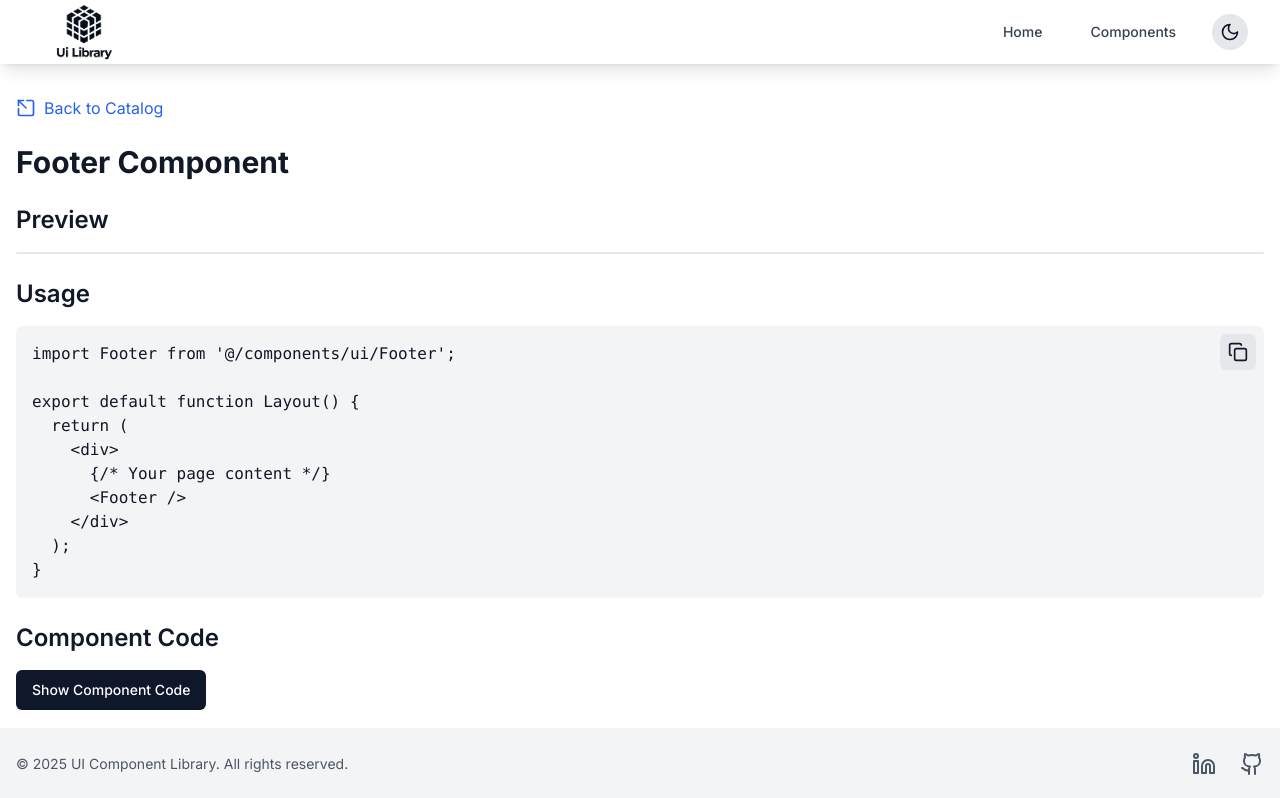
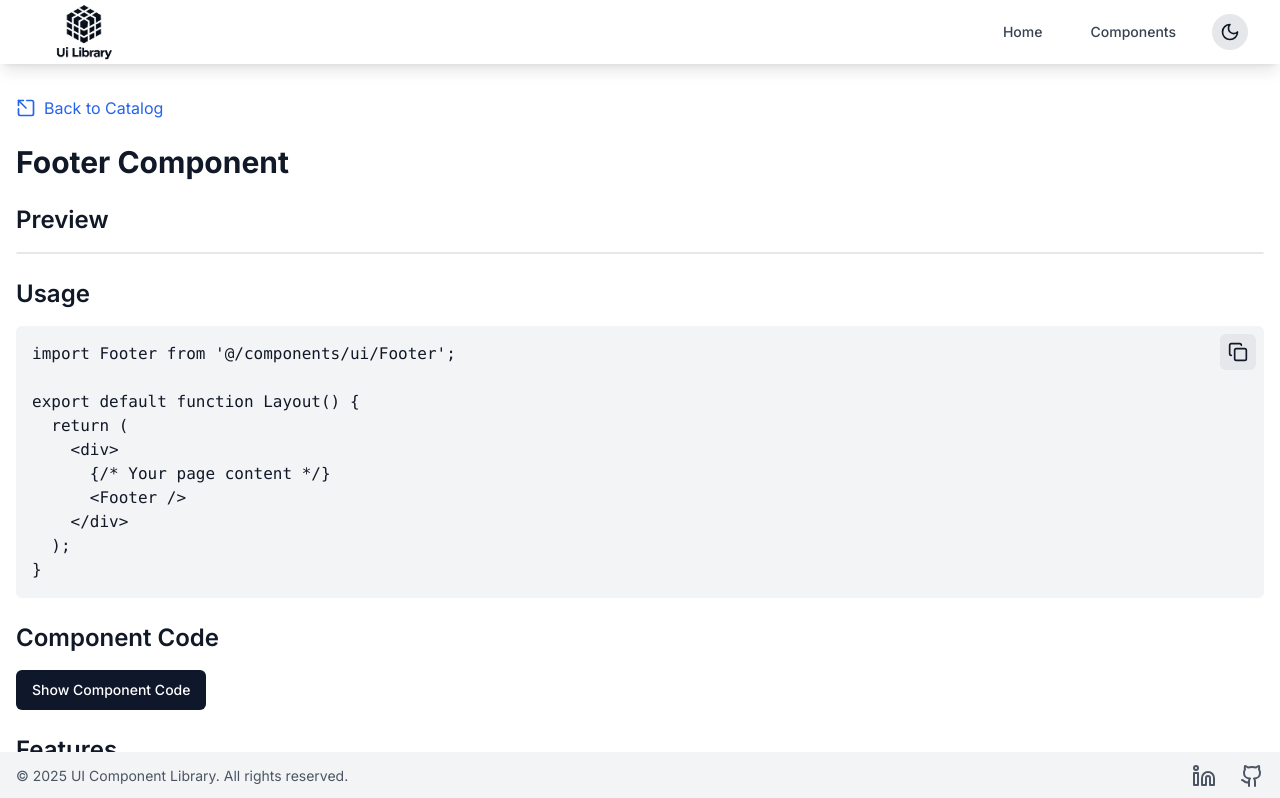
Before and after one commit to Florence-Martin/UI-Library, a Next.js app: page /catalog/footer in a window 1280 px wide. Shown: the top 798 px of the page. Built offline with nearby package versions, Linux system fonts and the light colour scheme.

Commit message:
style: padding of the Footer

```diff
--- a/app/catalog/card/page.tsx
+++ b/app/catalog/card/page.tsx
@@ -34,8 +34,6 @@ const CardPage = () => {
 
   // Récupération des composants depuis Firebase
   const { data: components, error } = useSWR("/api/componentsCard", fetcher);
-
-  console.log("Components from Firebase:", components);
 
   // Effet pour scroller vers le code après l'affichage
   useEffect(() => {
--- a/app/catalog/loader/page.tsx
+++ b/app/catalog/loader/page.tsx
@@ -33,8 +33,6 @@ export default function LoaderPage() {
 
   // Récupération des composants depuis Firebase
   const { data: components, error } = useSWR("/api/componentsLoader", fetcher);
-
-  console.log("Components from Firebase:", components);
 
   // Effet pour scroller vers le code après l'affichage
   useEffect(() => {
--- a/components/auth/ProtectedRoute.tsx
+++ b/components/auth/ProtectedRoute.tsx
@@ -11,7 +11,7 @@ const ProtectedRoute = ({ children }: { children: React.ReactNode }) => {
 
   useEffect(() => {
     if (!loading) {
-      console.log("Utilisateur connecté :", user);
+      // console.log("Utilisateur connecté :", user);
       // Vérifie si l'application est en production
       if (process.env.NODE_ENV !== "development") {
         alert("Le tableau de bord est uniquement accessible en local.");
--- a/components/ui/Footer.tsx
+++ b/components/ui/Footer.tsx
@@ -24,7 +24,7 @@ export default function Footer() {
       animate={{ opacity: showFooter ? 1 : 0, y: showFooter ? 0 : 50 }}
       transition={{ duration: 0.5 }}
       className={clsx(
-        "bg-gray-100 dark:bg-gray-800 py-6 z-10",
+        "bg-gray-100 dark:bg-gray-800 py-3 z-10",
         "text-sm text-gray-600 dark:text-gray-300",
         "fixed bottom-0 left-0 w-full"
       )}
```
